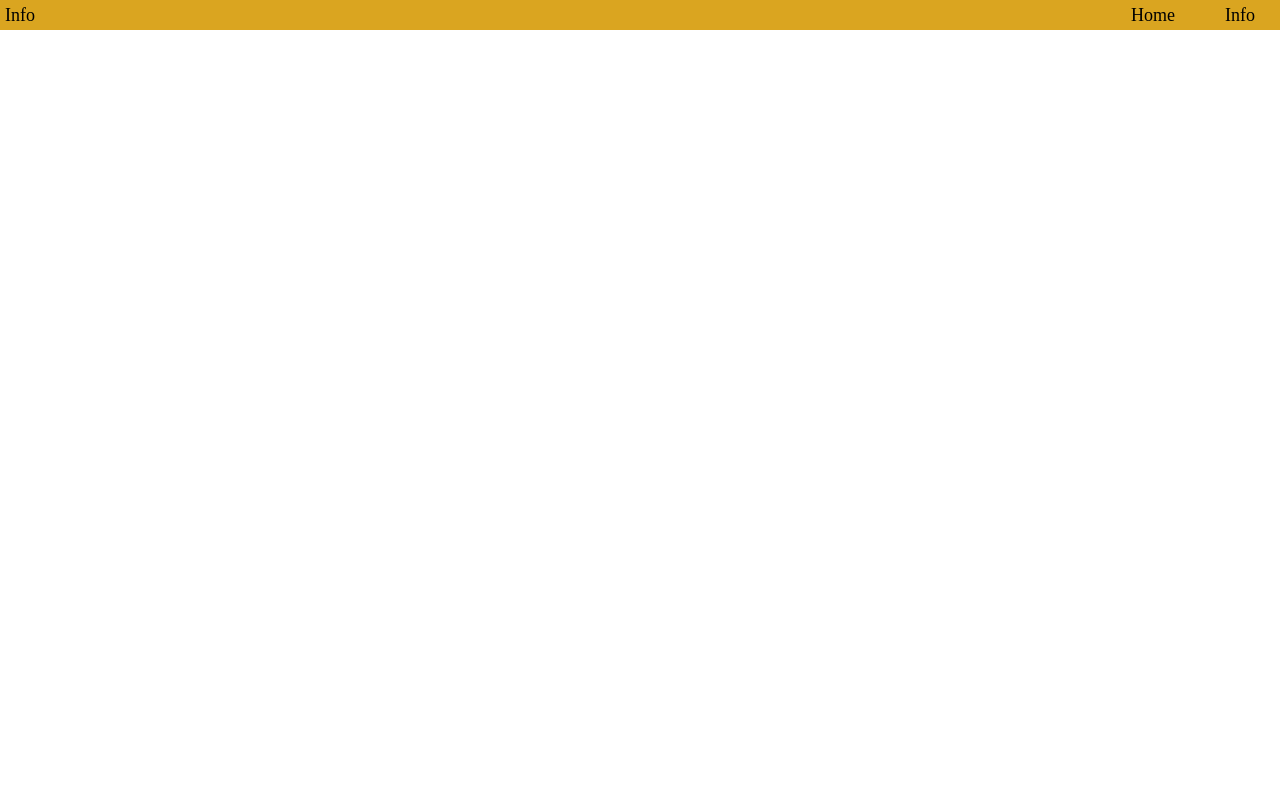
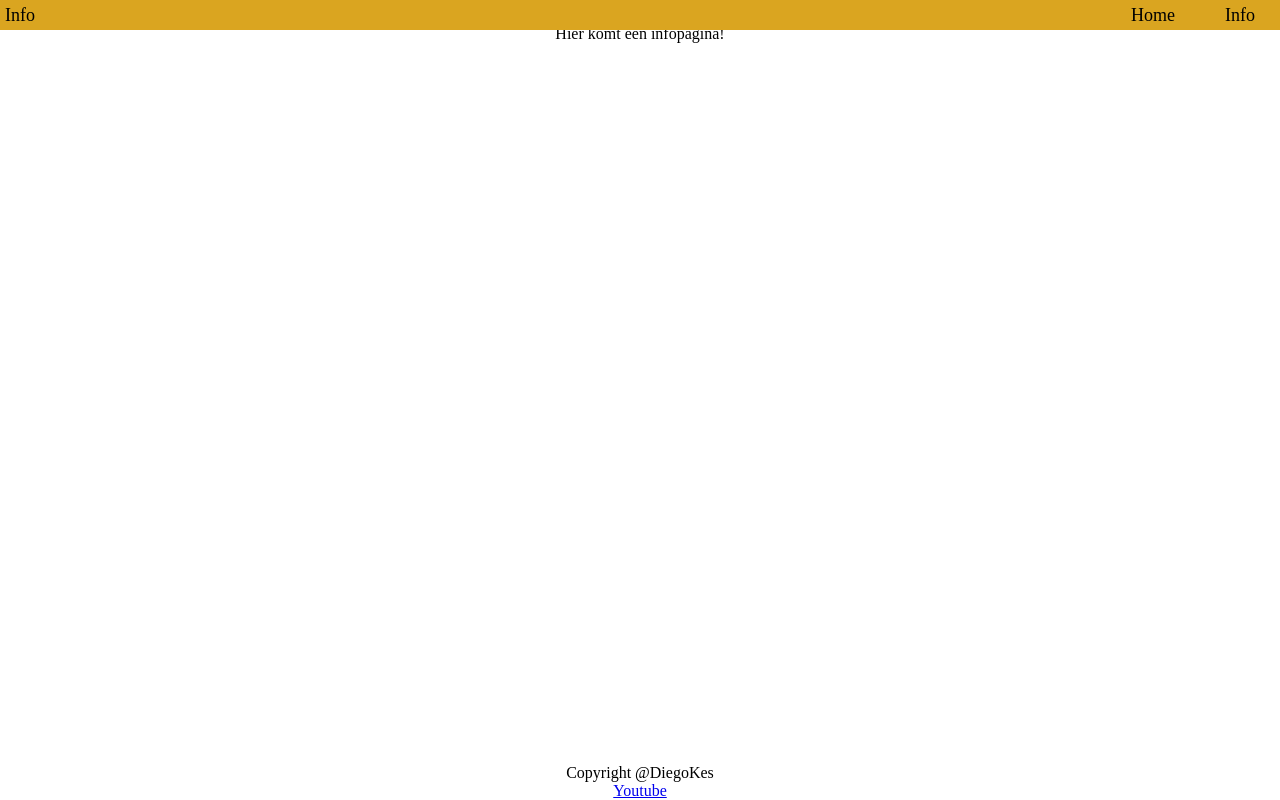
Before and after one commit to DiegoKes/leren, a plain HTML site: page html/info.html in a window 1280 px wide. Drawn offline with Linux system fonts and the light colour scheme.

Commit message:
Footer op infopagina

```diff
--- a/html/info.html
+++ b/html/info.html
@@ -13,4 +13,13 @@
             <a href="../html/info.html">Info</a>
         </div>
     </header>
+    <body>
+        Hier komt een infopagina!
+    </body>
+    <footer>
+        <div>
+            Copyright @DiegoKes
+        </div>
+        <a href="https://www.youtube.com/@diegokes">Youtube</a>
+    </footer>
 </html>
```
